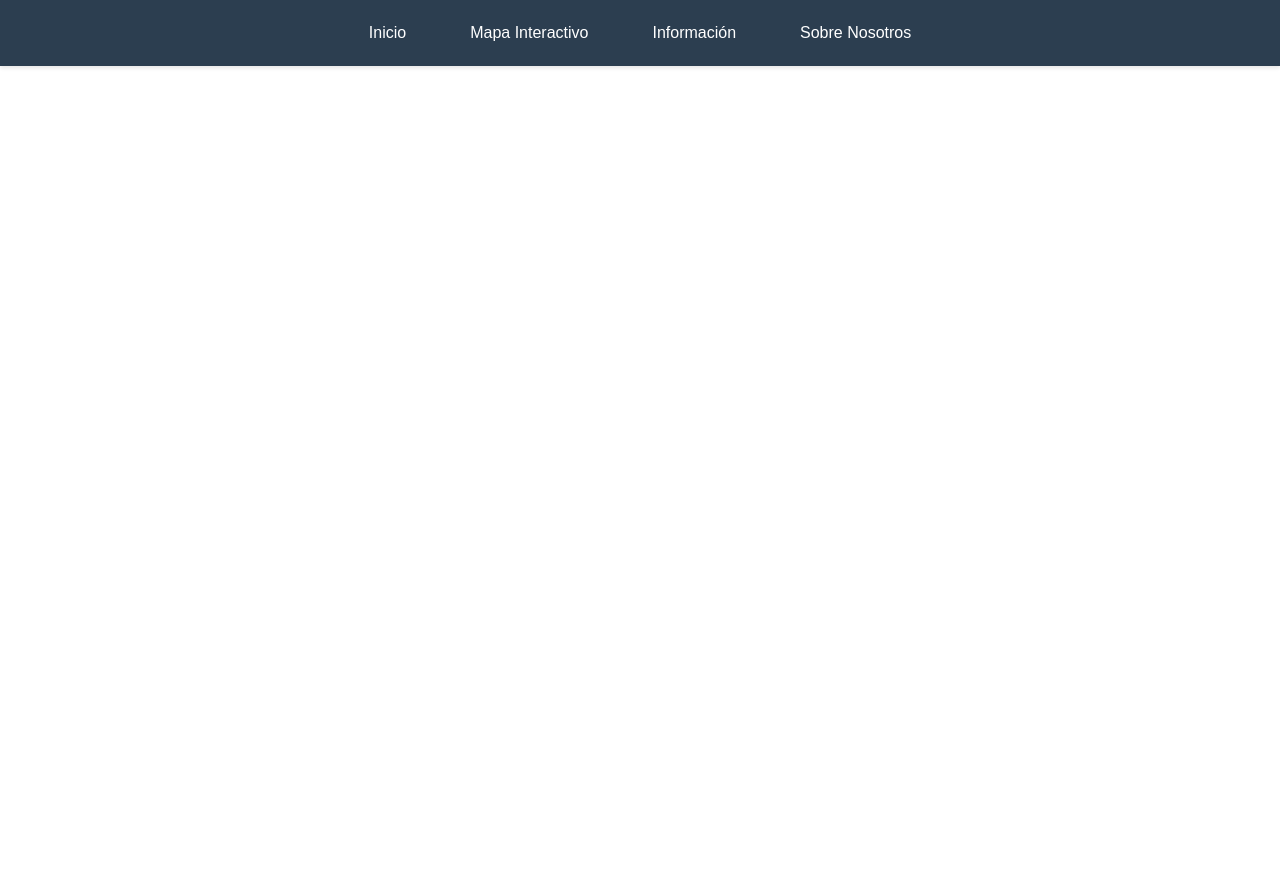
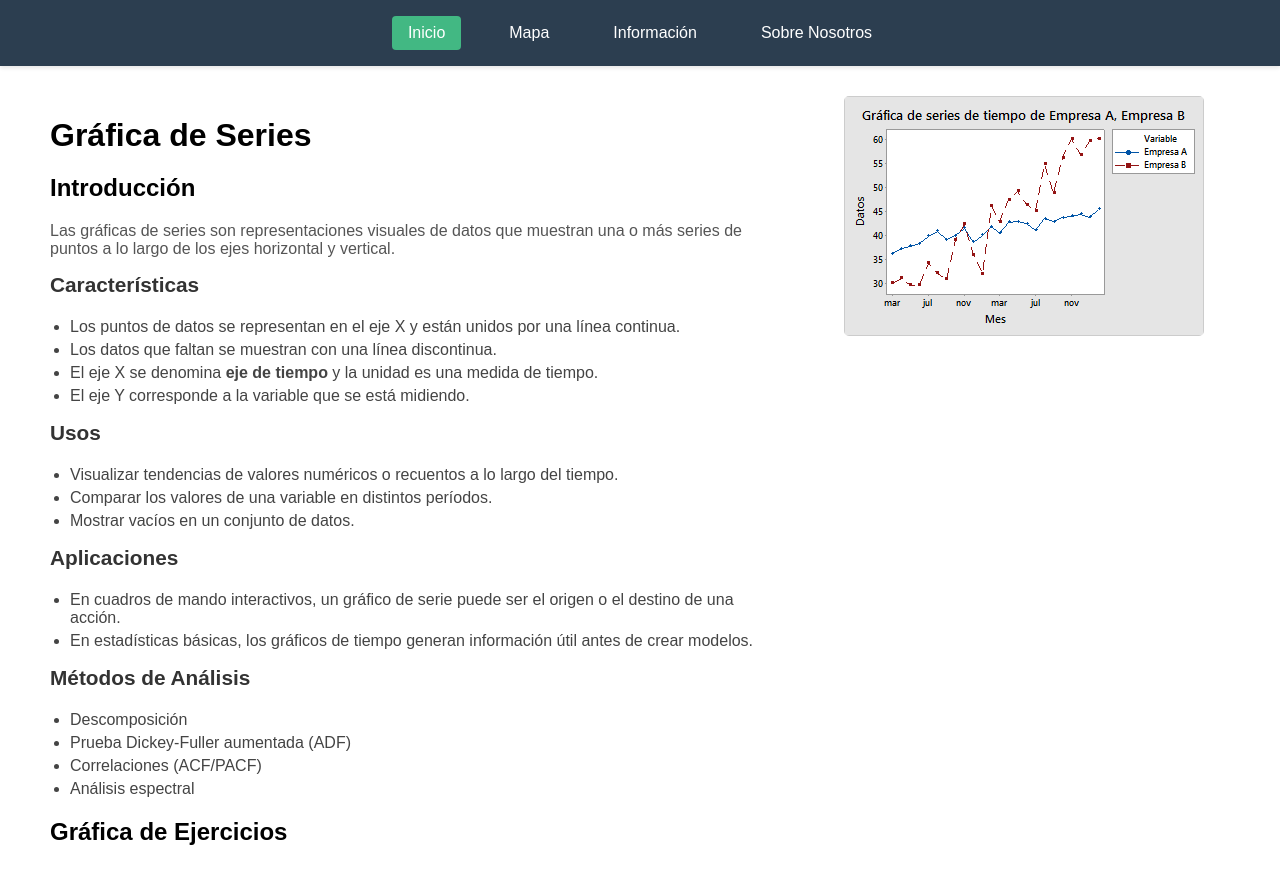
Before and after one commit to Anghelo1010/LuzConsumo, a Vue app: page /home in a window 1280 px wide. Shown: the top 884 px of the page. Before the commit the page ends 800 px from the top, so only its background shows below. Built offline with nearby package versions, Linux system fonts and the light colour scheme; no server answers; sample sign-in values are in the browser's storage.

Commit message:
cambio
se agrego el inicio de sesion y una ventana de inicio donde hay informacion sobre el tema de las graficas y lo matematico

```diff
--- a/package.json
+++ b/package.json
@@ -9,6 +9,7 @@
     "preview": "vite preview"
   },
   "dependencies": {
+    "firebase": "^11.4.0",
     "vue": "^3.5.13",
     "vue-router": "^4.5.0"
   },
--- a/src/components/NavBar.vue
+++ b/src/components/NavBar.vue
@@ -1,14 +1,28 @@
 <template>
-    <nav class="navbar">
-      <router-link to="/">Inicio</router-link>
-      <router-link to="/mapa">Mapa Interactivo</router-link>
+  <nav v-if="user" class="navbar">
+    <router-link to="/home">Inicio</router-link>
+    <router-link to="/mapa">Mapa</router-link>
     <router-link to="/informacion">Información</router-link>
     <router-link to="/SobreNosotros">Sobre Nosotros</router-link>
   </nav>
 </template>
 
 <script setup>
+import { getAuth, onAuthStateChanged } from "firebase/auth";
+import { onMounted, ref } from "vue";
+
+const auth = getAuth();
+const user = ref(null);
+
+// Verificar autenticación
+onMounted(() => {
+  onAuthStateChanged(auth, (currentUser) => {
+    user.value = currentUser;
+    console.log("Usuario autenticado:", user.value);
+  });
+});
 </script>
+
 
 <style scoped>
 .navbar {
@@ -17,7 +31,7 @@
   display: flex;
   justify-content: center;
   gap: 2rem;
-    box-shadow: 0 2px 4px rgba(0,0,0,0.1);
+  box-shadow: 0 2px 4px rgba(0, 0, 0, 0.1);
 }
 
 .navbar a {
--- /dev/null
+++ b/src/firebase.js
@@ -0,0 +1,18 @@
+import { initializeApp } from "firebase/app";
+import { getAuth } from "firebase/auth";
+
+const firebaseConfig = {
+  apiKey: "AIzaSyDrhDmkKxKpYIrMO84B3QAth70x3FXzW18",
+  authDomain: "proyectoiot-177e9.firebaseapp.com",
+  projectId: "proyectoiot-177e9",
+  storageBucket: "proyectoiot-177e9.appspot.com", // 🔹 Aquí estaba mal antes
+  messagingSenderId: "610387539253",
+  appId: "1:610387539253:web:59b06576fc212f9c92087c",
+  measurementId: "G-Y07NYQGF67",
+};
+
+// Inicializar Firebase
+const app = initializeApp(firebaseConfig);
+const auth = getAuth(app);
+
+export { auth };
--- a/src/main.js
+++ b/src/main.js
@@ -2,6 +2,4 @@ import { createApp } from "vue";
 import App from "./App.vue";
 import router from "./router";
 
-const app = createApp(App);
-app.use(router);
-app.mount("#app");
+createApp(App).use(router).mount("#app");
--- a/src/router/index.js
+++ b/src/router/index.js
@@ -1,11 +1,14 @@
 import { createRouter, createWebHistory } from "vue-router";
+import { auth } from "../firebase";
 import HomeView from "../view/HomeView.vue";
+import LoginView from "../view/LoginView.vue";
 
 const routes = [
+  { path: "/", component: LoginView, meta: { requiresNavbar: false } },
   {
-    path: "/",
-    name: "Home",
+    path: "/home",
     component: HomeView,
+    meta: { requiresAuth: true, requiresNavbar: true },
   },
 ];
 
@@ -14,4 +17,15 @@ const router = createRouter({
   routes,
 });
 
+// Middleware de autenticación
+router.beforeEach((to, from, next) => {
+  auth.onAuthStateChanged((user) => {
+    if (to.meta.requiresAuth && !user) {
+      next("/"); // Redirigir si no está autenticado
+    } else {
+      next();
+    }
+  });
+});
+
 export default router;
--- a/src/view/HomeView.vue
+++ b/src/view/HomeView.vue
@@ -1,5 +1,122 @@
 <template>
-    <div>
-      <h1>Grafica de Series.  </h1>
+  <div class="container">
+    <!-- Contenedor dividido en dos columnas -->
+    <div class="content">
+      <div class="text-section">
+        <h1>Gráfica de Series</h1>
+
+        <h2>Introducción</h2>
+        <p>
+          Las gráficas de series son representaciones visuales de datos que muestran una o más series de puntos a lo largo de los ejes horizontal y vertical.
+        </p>
+
+        <h3>Características</h3>
+        <ul>
+          <li>Los puntos de datos se representan en el eje X y están unidos por una línea continua.</li>
+          <li>Los datos que faltan se muestran con una línea discontinua.</li>
+          <li>El eje X se denomina <strong>eje de tiempo</strong> y la unidad es una medida de tiempo.</li>
+          <li>El eje Y corresponde a la variable que se está midiendo.</li>
+        </ul>
+
+        <h3>Usos</h3>
+        <ul>
+          <li>Visualizar tendencias de valores numéricos o recuentos a lo largo del tiempo.</li>
+          <li>Comparar los valores de una variable en distintos períodos.</li>
+          <li>Mostrar vacíos en un conjunto de datos.</li>
+        </ul>
+
+        <h3>Aplicaciones</h3>
+        <ul>
+          <li>En cuadros de mando interactivos, un gráfico de serie puede ser el origen o el destino de una acción.</li>
+          <li>En estadísticas básicas, los gráficos de tiempo generan información útil antes de crear modelos.</li>
+        </ul>
+
+        <h3>Métodos de Análisis</h3>
+        <ul>
+          <li>Descomposición</li>
+          <li>Prueba Dickey-Fuller aumentada (ADF)</li>
+          <li>Correlaciones (ACF/PACF)</li>
+          <li>Análisis espectral</li>
+        </ul>
+
+        <h2>Gráfica de Ejercicios</h2>
+      </div>
+
+      <!-- Cuadro para la imagen -->
+      <div class="image-section">
+        <div class="image-box">
+          <img src="../images/series.png" alt="Gráfica de series">
+        </div>
+      </div>
     </div>
-  </template>
+  </div>
+</template>
+
+<style scoped>
+.container {
+  max-width: 3000px;
+  margin: 0 auto;
+  padding: 10px;
+}
+
+/* Layout en dos columnas */
+.content {
+  display: flex;
+  justify-content: space-between;
+  align-items: flex-start;
+}
+
+/* Sección de texto a la izquierda */
+.text-section {
+  width: 60%;
+  text-align: left;
+}
+
+h1 {
+  font-size: 2rem;
+  margin-bottom: 10px;
+}
+
+h2 {
+  font-size: 1.5rem;
+  margin-top: 20px;
+}
+
+h3 {
+  font-size: 1.3rem;
+  margin-top: 15px;
+  color: #333;
+}
+
+p {
+  font-size: 1rem;
+  color: #555;
+  margin-bottom: 10px;
+}
+
+ul {
+  padding-left: 20px;
+}
+
+li {
+  font-size: 1rem;
+  color: #444;
+  margin-bottom: 5px;
+}
+
+/* Cuadro de imagen a la derecha */
+.image-section {
+  width: 35%;
+  display: flex;
+  justify-content: center;
+  align-items: center;
+}
+
+.image-box img {
+  width: 100%; /* La imagen ocupará todo el ancho disponible */
+  height: 100%; /* La imagen ocupará todo el alto disponible */
+  object-fit: cover; /* Ajusta la imagen manteniendo su proporción y recortando si es necesario */
+  border-radius: 5px; /* Opcional: Bordes redondeados para una mejor apariencia */
+}
+
+</style>
--- /dev/null
+++ b/src/view/LoginView.vue
@@ -0,0 +1,57 @@
+<template>
+  <div class="login-container">
+    <h2>Iniciar Sesión</h2>
+    <form @submit.prevent="login">
+      <input type="email" v-model="email" placeholder="Correo electrónico" required />
+      <input type="password" v-model="password" placeholder="Contraseña" required />
+      <button type="submit">Ingresar</button>
+    </form>
+  </div>
+</template>
+
+<script>
+import { signInWithEmailAndPassword } from "firebase/auth";
+import { auth } from "../firebase";
+
+export default {
+  data() {
+    return {
+      email: "",
+      password: "",
+    };
+  },
+  methods: {
+    async login() {
+      try {
+        const userCredential = await signInWithEmailAndPassword(auth, this.email, this.password);
+        localStorage.setItem("user", userCredential.user.uid);
+        this.$router.push("/home");
+      } catch (error) {
+        alert("Error al iniciar sesión: " + error.message);
+      }
+    },
+  },
+};
+</script>
+
+<style scoped>
+.login-container {
+  width: 300px;
+  margin: 100px auto;
+  text-align: center;
+}
+input {
+  display: block;
+  width: 100%;
+  margin: 10px 0;
+  padding: 10px;
+}
+button {
+  width: 100%;
+  padding: 10px;
+  background-color: blue;
+  color: white;
+  border: none;
+  cursor: pointer;
+}
+</style>
```
Also changed, not shown: src/components/HelloWorld.vue (+74 -32 lines), src/images/series.png (added), 1 other file (tests, documents, lock files or other folders). Lines whose indentation alone changed are shown as unchanged.
